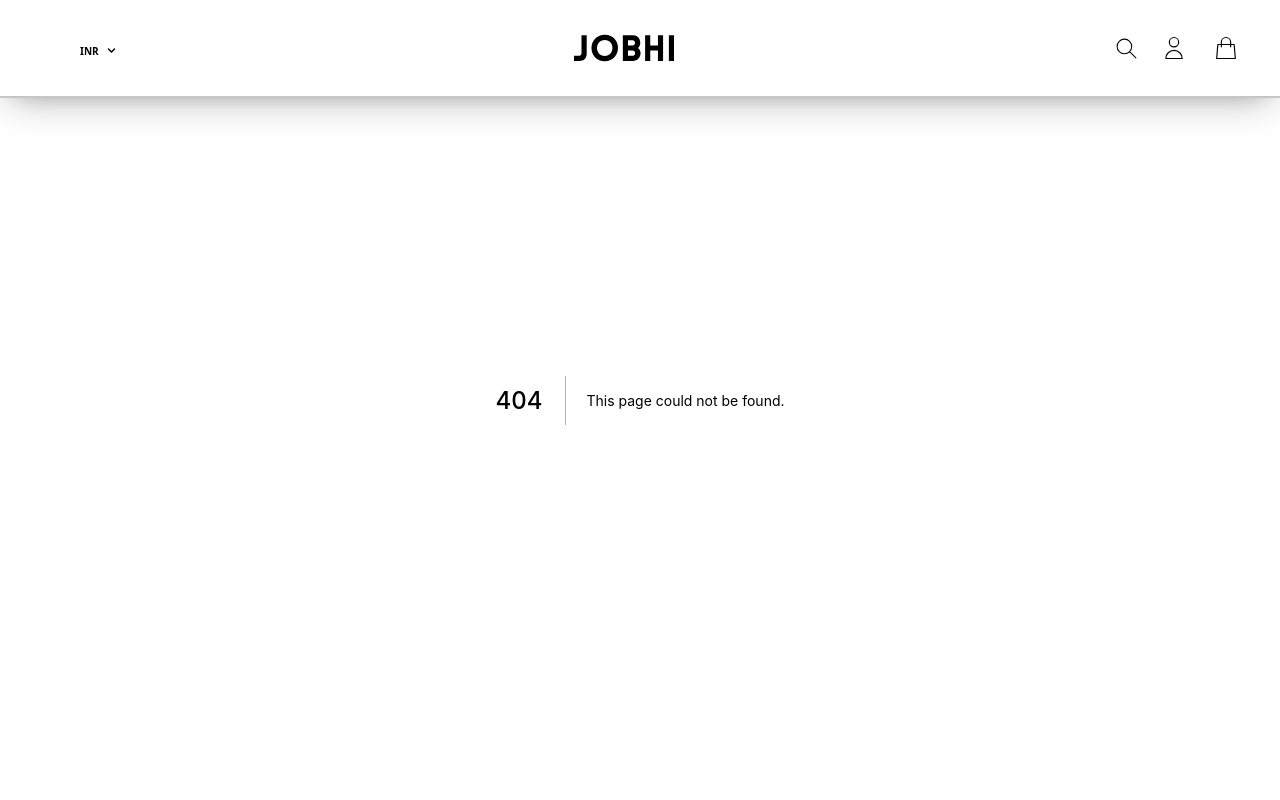
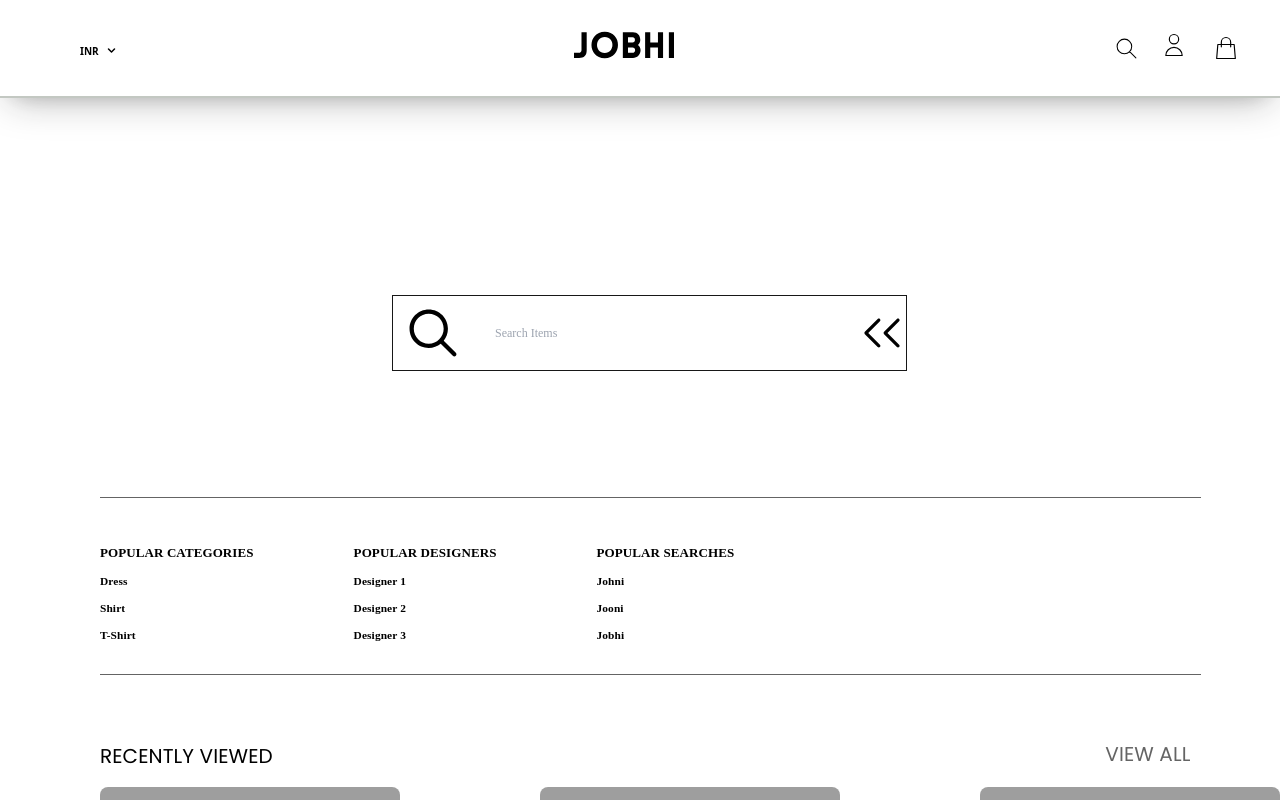
Before and after one commit to Batman4234/jobhi, a Next.js app: page /search/mobile in a window 1280 px wide. Before the commit this address had no page. Shown: the top 800 px of the page. Built offline with nearby package versions, Linux system fonts and the light colour scheme; grey boxes are pictures that could not be loaded.

Commit message:
finished search

```diff
--- a/components/card/Card.tsx
+++ b/components/card/Card.tsx
@@ -9,45 +9,16 @@ export interface Props {
   item: string;
   price: string;
   url: string;
+  open?: boolean;
 }
 
-const AuthorH4 = styled('h4', {
-  fontFamily: 'Poppins',
-  textTransform: 'uppercase',
-  fontWeight: 500,
-  fontSize: 16.3,
-  marginTop: 4,
-  marginLeft: 2,
-  zIndex: -10,
-    '@media screen and (max-width: 600px)': {
-    fontSize: 50
-  }
-});
-const ItemH4 = styled('h4', {
-  fontFamily: 'Montserrat',
-  letterSpacing: '0.050px',
-  textTransform: 'capitalize',
-  marginLeft: 2,
-  color: gray.gray11,
-  maxWidth: 230,
-  zIndex: -10,
-  '@media screen and (max-width: 600px)': {
-    fontSize: 40
-  }
-});
-const PriceTag = styled('h4', {
-  fontFamily: 'Poppins',
-  // fontFamily: 'Montserrat'
-  zIndex: -10,
-    '@media screen and (max-width: 600px)': {
-    fontSize: 50
-  }
-});
+
 const ContentDiv = styled('div', {
   display: 'flex',
   flexDirection: 'column',
-  width: 240,
-  height: 240,
+  height: 400,
+  zIndex: 30,
+  backgroundColor: 'white',
     '@media screen and (max-width: 600px)': {
       width: 600,
       height: 600
@@ -63,6 +34,39 @@ export interface Props {
   className?: string;
 }
 const Card: FC<Props> = ({ classNames, className, height, width, author, item, price, url }) => {
+  const AuthorH4 = styled('h4', {
+  fontFamily: 'Poppins',
+  textTransform: 'uppercase',
+  fontWeight: 500,
+  fontSize: 16.3,
+  marginTop: 4,
+  marginLeft: 2,
+  zIndex: 20,
+    '@media screen and (max-width: 600px)': {
+    fontSize: 50
+  }
+});
+const ItemH4 = styled('h4', {
+  fontFamily: 'Montserrat',
+  letterSpacing: '0.050px',
+  textTransform: 'capitalize',
+  marginLeft: 2,
+  color: gray.gray11,
+  maxWidth: 230,
+  zIndex: 20,
+  '@media screen and (max-width: 600px)': {
+    fontSize: 40
+  }
+});
+const PriceTag = styled('h4', {
+  fontFamily: 'Poppins',
+  // fontFamily: 'Montserrat'
+  zIndex: 20,
+    '@media screen and (max-width: 600px)': {
+    fontSize: 50
+  }
+
+});
   const ImageDiv = styled('div', {
     position: 'relative',
     marginLeft: '100px',
@@ -71,10 +75,11 @@ const Card: FC<Props> = ({ classNames, className, height, width, author, item, p
     '@media screen and (max-width: 600px)': {
       height: 500,
       width: 500
-    }
+    },
+    zIndex: 30
   });
   return (
-    <div className={`flex my-4 md:mb-20 lg:mb-52  ${className}`}>
+    <div className={`flex bg-white z-20 mb-32 lg:mb-56 ${className}`}>
       <ImageDiv
         className={classNames?.ImageDiv}
       >
--- a/components/card/CardRow.tsx
+++ b/components/card/CardRow.tsx
@@ -1,14 +1,12 @@
 import React, { FC } from 'react';
-import Link from 'next/link';
 import Card from './Card';
 import { useState } from 'react';
 import Headline from './Headline';
 import { styled } from '@stitches/react';
 import { gray } from '@radix-ui/colors';
-import { useRouter } from 'next/router'
-
 export interface Props {
     name?: string;
+    className?: string;
 }
 const ViewH4 = styled('button', {
   fontFamily: 'Poppins',
@@ -16,16 +14,16 @@ const ViewH4 = styled('button', {
   fontSize: '20px',
   fontWeight: 500,
   letterSpacing: '0.1px',
-  marginRight: '4%',
+  marginRight: '7%',
   marginTop: '46px',
   '@media screen and (max-width: 600px)': {
     fontSize: 70,
   },
   color: gray.gray11,
+  zIndex: 30,
 });
-const CardRow:FC<Props> = ({name}) => {
+const CardRow:FC<Props> = ({name, className}) => {
   const [open, setOpen] = useState(false);
-  const router = useRouter();
   const OpenDiv = styled('div', {
     display: `${!open ? 'none' : 'flex'}`,
     position: 'absolute',
@@ -35,16 +33,15 @@ const CardRow:FC<Props> = ({name}) => {
   return (
     <div
       className={`${
-        open && 'absolute w-full h-full top-0 bottom-0 left-0 right-0'
-      }`}
+        open ? 'lg:absolute lg:mt-[80px] lg:w-full lg:h-full lg:top-0 lg:bottom-0 lg:left-0 lg:right-0 z-40' : 'mb-96 lg:mb-0'
+      } z-30 bg-white ${className && className} `}
     >
-      <div className='mt-64 lg:mt-[80px] w-full'>
+      <div className={`lg:mt-0 bg-white w-full mb-4`}>
         <div className={`flex justify-between bg-white lg:mb-0 z-20`}>
           <Headline>{open ? name : name?.toUpperCase()}</Headline>
               <ViewH4
           id={`${name}`}
             onClick={() => {
-              router.push('#')
               setOpen(!open);
             }}
           >
@@ -115,8 +112,8 @@ const CardRow:FC<Props> = ({name}) => {
         </div>
       </OpenDiv>
 
-      <div className={`${open ? 'hidden' : 'flex'}`}>
-        <div className={` md:gap-10 w-[300px] flex`}>
+      <div className={`${open ? '' : 'flex z-10'}`}>
+        <div className={`md:gap-10 w-[300px] flex`}>
           <Card
             url='https://images.unsplash.com/photo-1651178948674-7b1cbf55ea59?ixlib=rb-1.2.1&ixid=MnwxMjA3fDB8MHxlZGl0b3JpYWwtZmVlZHwxOHx8fGVufDB8fHx8&auto=format&fit=crop&w=500&q=60'
             price='1$'
--- a/components/card/Headline.tsx
+++ b/components/card/Headline.tsx
@@ -7,7 +7,7 @@ const RecentH1 = styled('h1', {
   fontWeight: 500,
   letterSpacing: '0.1px',
   marginLeft: '100px',
-  marginTop: '40px',
+  marginTop: '4%',
   '@media screen and (max-width: 600px)': {
     fontSize:80,
   }
--- a/components/header/BottomNavigation.tsx
+++ b/components/header/BottomNavigation.tsx
@@ -9,13 +9,13 @@ import Link from 'next/link';
 
 const BottomNavigation = () => {
   return (
-    <div className='flex fixed bottom-0 w-full border border-gray-300 h-60 md:hidden bg-white'>
+    <div className='flex fixed bottom-0 w-full border border-gray-300 h-60 md:hidden bg-white z-50'>
         <Link href='/'>
           <a className='mt-10 ml-32'>
             <HomeIcon strokeWidth={1} height={100} width={100} />
           </a>
         </Link>
-      <Link href="/search">
+      <Link href="/search/mobile">
       <a className='mt-10 ml-52'>
         <SearchIcon strokeWidth={1} height={100} width={100} /></a>
       </Link>
--- a/components/header/Header.tsx
+++ b/components/header/Header.tsx
@@ -6,16 +6,16 @@ import Select from './Select';
 import Search from './Search';
 import Image from 'next/image';
 import Logo from '../../public/logo.svg';
+import Link from 'next/link';
 import { styled } from '@stitches/react';
 const BottomBar = styled('div', {
   display: 'flex',
   height: '100%',
   position: 'absolute',
-})
+});
 const BottomNav = styled('nav', {
   display: 'flex',
-
-})
+});
 const Header = () => {
   return (
     <>
@@ -25,20 +25,43 @@ const Header = () => {
             <Select />
           </div>
           <div aria-label='logo' className={styles.logo}>
-          <Image src={Logo} height={300} width={300} alt='Logo For JOBHI' />
+            <Link href='/'>
+              <a>
+                <Image
+                  src={Logo}
+                  height={300}
+                  width={300}
+                  alt='Logo For JOBHI'
+                />
+              </a>
+            </Link>
           </div>
           <div className={styles.icons}>
-            <Search/>
+            <Search />
             <div className='flex items-center mr-1'>
+              <Link href={'/profile'}>
+                <a>
                   <button className={styles.button}>
-              <UserIcon height={28} width={28} strokeWidth={1} className={styles.iconButton} />
+                    <UserIcon
+                      height={28}
+                      width={28}
+                      strokeWidth={1}
+                      className={styles.iconButton}
+                    />
                   </button>
-
+                </a>
+              </Link>
             </div>
-          <div className="flex items-center lg:ml-3">
+            <div className='flex items-center lg:ml-3'>
               <button className={styles.button}>
-              <ShoppingBagIcon height={28} width={28} strokeWidth={1} className={styles.iconButton} />
-            </button></div>
+                <ShoppingBagIcon
+                  height={28}
+                  width={28}
+                  strokeWidth={1}
+                  className={styles.iconButton}
+                />
+              </button>
+            </div>
           </div>
         </nav>
       </header>
--- a/components/header/Search.tsx
+++ b/components/header/Search.tsx
@@ -12,6 +12,7 @@ import * as CollapsiblePrimitive from '@radix-ui/react-collapsible';
 import * as SeparatorPrimitive from '@radix-ui/react-separator';
 import { SearchIcon } from '@heroicons/react/outline';
 import debounce from 'lodash/debounce';
+import CardRow from 'components/card/CardRow';
 const StyledCollapsible = styled(CollapsiblePrimitive.Root, {
   width: 40,
 });
@@ -136,7 +137,6 @@ export const CollapsibleDemo = () => {
   const IOButton = styled('button', {
     marginRight: '8px',
   });
-
   const onChangeInput = (e: any) => {
     const valuee = e.target?.value;
     setValue(valuee);
@@ -206,14 +206,7 @@ export const CollapsibleDemo = () => {
               </div>
             </CategoryDiv>
             <Separator css={{ margin: '15px 0' }} />
-            <div className='bg-white'>
-              <div className='bg-white w-full'>
-                <RecentH1>Recently Viewed Products</RecentH1>
-                <div className='w-full bg-white z-20 h-96 absolute mb-20 '>
-                  <Card url='https://images.unsplash.com/photo-1596727147705-61a532a659bd?ixlib=rb-1.2.1&ixid=MnwxMjA3fDB8MHxzZWFyY2h8Mnx8Z3Jvb3R8ZW58MHx8MHx8&auto=format&fit=crop&w=500&q=60' price='1$' item='I am groot' author='groot' />
-                </div>
-              </div>
-            </div>
+            <CardRow name="recently viewed"/>
           </div>
         </SearchPage>
       </CollapsibleContent>
--- a/pages/index.tsx
+++ b/pages/index.tsx
@@ -1,4 +1,5 @@
 import type { NextPage } from 'next';
+import * as SeparatorPrimitive from '@radix-ui/react-separator';
 import { gray } from '@radix-ui/colors';
 import { styled } from '@stitches/react';
 import Headline from 'components/card/Headline';
@@ -6,25 +7,27 @@ import Card from 'components/card/Card';
 import { useState } from 'react';
 import CardRow from 'components/card/CardRow';
 
-const ViewH4 = styled('button', {
-  fontFamily: 'Poppins',
-  textTransform: 'uppercase',
-  fontSize: '20px',
-  fontWeight: 500,
-  letterSpacing: '0.1px',
-  marginRight: '4%',
-  marginTop: '46px',
-  '@media screen and (max-width: 600px)': {
-    fontSize: 70,
+const StyledSeparator = styled(SeparatorPrimitive.Root, {
+  backgroundColor: gray.gray11,
+  '&[data-orientation=horizontal]': {
+    height: 1,
+    marginLeft: '100px',
+    width: '86%',
+    marginTop: '60px',
   },
-  color: gray.gray11,
+  zIndex: 30,
+  '&[data-orientation=vertical]': { height: '100%', width: 1 },
 });
+export const Separator = StyledSeparator;
 
 const Home: NextPage = () => {
   return (
-    <div className="">
-      <CardRow name="trending" />
-      <CardRow name="rending" />
+      <div className="grid gap-10">
+      <CardRow name="trending" className='mt-80 lg:mt-[80px]'/>
+      <Separator css={{ margin: '15px 0' }} />
+      <CardRow name="mens" />
+      <Separator css={{ margin: '15px 0' }} />
+      <CardRow name="womens" />
     </div>
   );
 };
--- /dev/null
+++ b/pages/profile/index.tsx
@@ -0,0 +1,9 @@
+import React from 'react'
+
+const index = () => {
+  return (
+    <div>index</div>
+  )
+}
+
+export default index
--- a/pages/search.tsx
+++ /dev/null
@@ -1,16 +0,0 @@
-import type { NextPage } from 'next';
-import { olive } from '@radix-ui/colors';
-import { styled } from '@stitches/react';
-import Headline from 'components/card/Headline';
-import Card from 'components/card/Card';
-
-const Home: NextPage = () => {
-  return (
-    <>
-  <div className='flex'>
-  </div>
-  </>
-  );
-};
-
-export default Home;
--- /dev/null
+++ b/pages/search/mobile.tsx
@@ -0,0 +1,182 @@
+import type { NextPage } from 'next';
+import { useState, useCallback } from 'react';
+import debounce from 'lodash/debounce';
+import Card from '../../components/card/Card'
+import { styled } from '@stitches/react';
+import {
+  MagnifyingGlassIcon,
+  DoubleArrowLeftIcon,
+} from '@radix-ui/react-icons';
+import { gray } from '@radix-ui/colors';
+import * as SeparatorPrimitive from '@radix-ui/react-separator';
+import CardRow from 'components/card/CardRow';
+const StyledSeparator = styled(SeparatorPrimitive.Root, {
+  backgroundColor: gray.gray11,
+  '&[data-orientation=horizontal]': {
+    height: 1,
+    marginLeft: '100px',
+    width: '86%',
+    marginTop: '30px',
+  },
+  '&[data-orientation=vertical]': { height: '100%', width: 1 },
+});
+export const Separator = StyledSeparator;
+const InputDiv = styled('div', {
+  paddingTop: '5px',
+  display: 'flex',
+  alignItems: 'center',
+  border: '1px solid #171717',
+  marginLeft: '392px',
+  paddingLeft: '8px',
+  marginTop: '39.3px',
+  paddingBottom: '5px',
+  width: '515px',
+  '@media only screen and (max-width: 600px)': {
+    width: '1005px',
+    marginLeft: '170px',
+    padding: '25px',
+  },
+});
+const InputText = styled('input', {
+  height: '8px',
+  width: '515px',
+  padding: '30px',
+  outline: 'none',
+  fontSize: '12px',
+  fontFamily: 'Montserrat',
+  '@media only screen and (max-width: 600px)': {
+    width: '805px',
+    fontSize: '45px',
+    paddingLeft: 50,
+  },
+});
+const IButton = styled('button', {
+  paddingleft: '8px',
+  '@media only screen and (max-width:600px)': {
+    paddingLeft: 15,
+  },
+});
+const IOButton = styled('button', {
+  '@media only screen and (max-width: 600px)': {
+    width: 80,
+    height: 80,
+  },
+});
+const OthersH1 = styled('h1', {
+  fontFamily: 'Montserrat',
+  fontWeight: 600,
+  textTransform: 'uppercase',
+  letterSpacing: '0.1px',
+  fontSize: '13px',
+  marginLeft: '100px',
+  marginTop: '30px',
+  '@media only screen and (max-width:600px)': {
+    fontSize: 40,
+    marginBottom: 30,
+    fontWeight: 700,
+    letterSpacing: 1.5,
+  },
+});
+const OthersButton = styled('button', {
+  display: 'flex',
+  fontFamily: 'Montserrat',
+  fontWeight: 700,
+  textTransform: 'capitalize',
+  letterSpacing: '0.1px',
+  fontSize: '11.4px',
+  marginLeft: '100px',
+  marginTop: '10px',
+  '&:hover': {
+    transition: 'color 200ms ease-in-out',
+    color: gray.gray11,
+  },
+  '@media only screen and (max-width:600px)': {
+    fontSize: 50,
+    fontWeight: 400,
+    letterSpacing: 0.5,
+  },
+});
+const CategoryDiv = styled('div', {
+  display: 'flex',
+  '@media only screen and (max-width:600px)': {
+    marginTop: 100,
+    marginRight: 25,
+    marginBottom: 100
+  },
+});
+const Home: NextPage = () => {
+  const [value, setValue] = useState('');
+  const [debounceValue, setDebounceValue] = useState('');
+  const onChangeInput = (e: any) => {
+    const valuee = e.target?.value;
+    setValue(valuee);
+    handleSearch(valuee);
+  };
+  const onClickDelete = () => {
+    setValue('');
+  };
+  const handleSearch = useCallback(
+    debounce((value) => {
+      console.log(value);
+      setDebounceValue(value);
+    }, 1000),
+    []
+  );
+  const RecentH1 = styled('h1', {
+  fontFamily: 'Poppins',
+  textTransform: 'uppercase',
+  fontSize: '20px',
+  fontWeight: 500,
+  letterSpacing: '0.1px',
+  marginLeft: '100px',
+  marginTop: '40px',
+});
+  return (
+    <div>
+      <div className='flex flex-col mt-64'>
+        <div className='mb-24'>
+          <div className='bg-white'>
+            <InputDiv>
+              <IButton>
+                <MagnifyingGlassIcon className='h-[4rem] w-[4rem]' />
+              </IButton>
+              <InputText
+                value={value}
+                placeholder='Search Items'
+                onChange={onChangeInput}
+              />
+              <IOButton onClick={onClickDelete}>
+                <DoubleArrowLeftIcon className='h-[3rem] w-[3rem]' />
+              </IOButton>
+            </InputDiv>
+          </div>
+        </div>
+        <Separator css={{ margin: '15px 0' }} />
+        <CategoryDiv>
+          <div>
+            <OthersH1>Popular Categories</OthersH1>
+            <OthersButton>Dress</OthersButton>
+            <OthersButton>Shirt</OthersButton>
+            <OthersButton>T-Shirt</OthersButton>
+          </div>
+          <div>
+            <OthersH1>Popular Designers</OthersH1>
+            <OthersButton>Designer 1</OthersButton>
+            <OthersButton>Designer 2</OthersButton>
+            <OthersButton>Designer 3</OthersButton>
+          </div>
+          <div>
+            <OthersH1>Popular Searches</OthersH1>
+            <OthersButton>Johni</OthersButton>
+            <OthersButton>Jooni</OthersButton>
+            <OthersButton>Jobhi</OthersButton>
+          </div>
+        </CategoryDiv>
+        <Separator css={{ margin: '15px 0' }} />
+          <CardRow name='recently viewed'/>
+          </div>
+          </div>
+  );
+};
+
+export default Home;
--- a/styles/Header.module.css
+++ b/styles/Header.module.css
@@ -3,7 +3,7 @@
   position: fixed;
   top: 0;
   background-color: white;
-  z-index: 40;
+  z-index: 50;
   box-shadow: 0px 10px 38px -10px rgba(22, 23, 24, 0.35),
     0px 10px 20px -15px rgba(22, 23, 24, 0.2);
   width: 100%;
@@ -24,8 +24,8 @@
 .logo {
   display: flex;
   position: relative;
-  margin-left: 34vw;
-  left: 6%;
+  margin-left: 35vw;
+  left: 10%;
   width: 100px;
   height: 100px;
   align-items: center;
@@ -70,8 +70,8 @@
     margin-left: 28vw;
     left: 4%;
   }
-} */
-/* @media screen and (min-width: 2000px) {
+}
+@media screen and (min-width: 2000px) {
   .logo {
     margin-left: 20vw;
     left: 5%;
```
Lines whose indentation alone changed are shown as unchanged.
